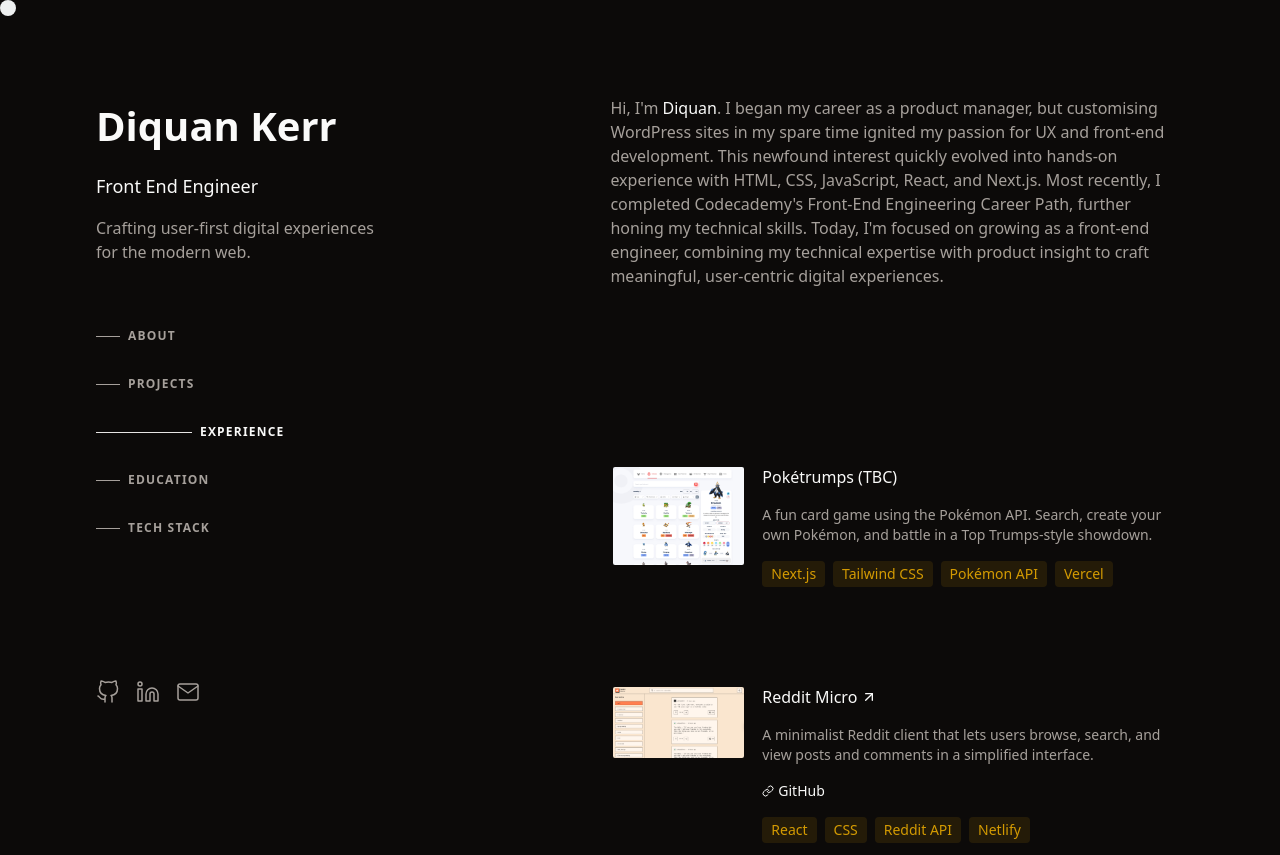
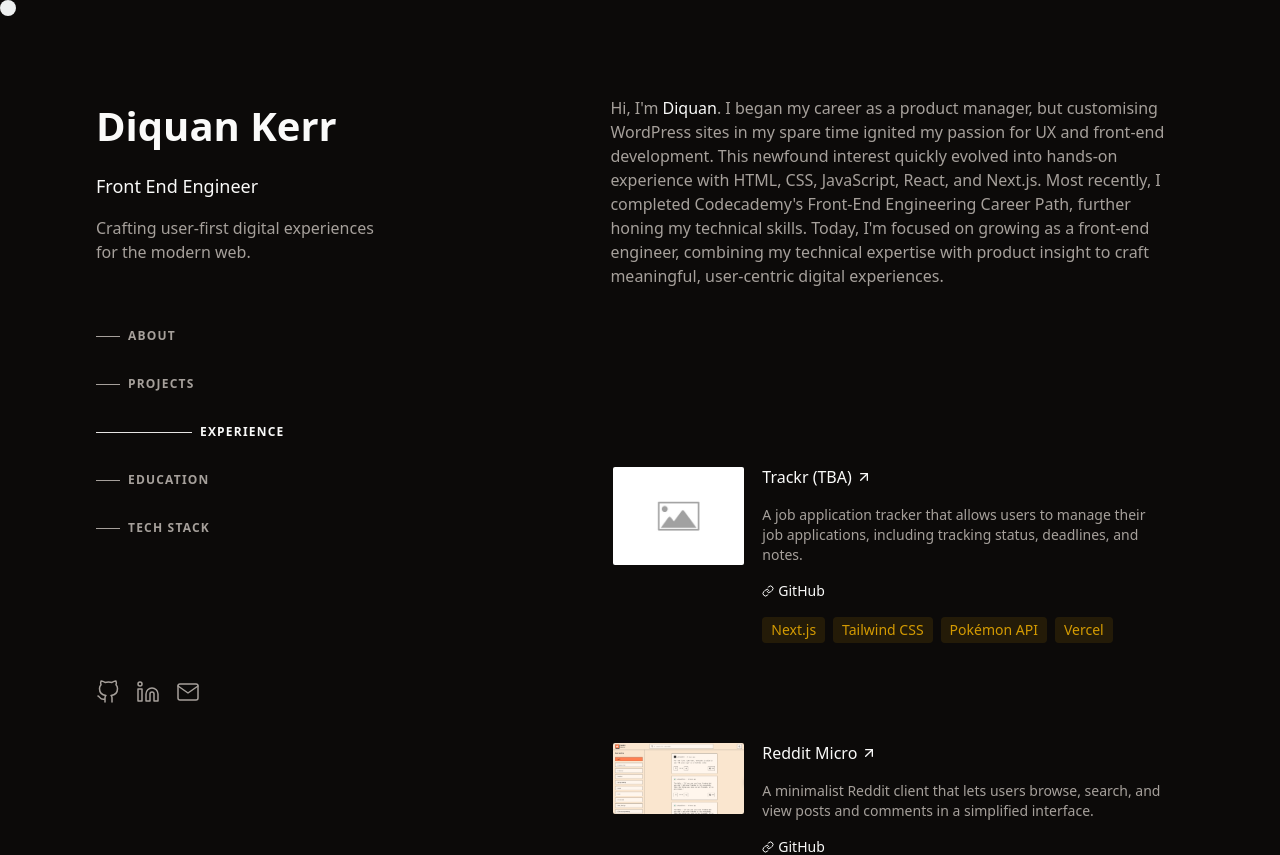
Before and after one commit to DeeKayMA/portfolio-v1, a Next.js app: page / in a window 1280 px wide. Shown: the top 855 px of the page. Built offline with nearby package versions, Linux system fonts and the light colour scheme.

Commit message:
Added Trackr project

```diff
--- a/src/app/page.tsx
+++ b/src/app/page.tsx
@@ -64,8 +64,21 @@
       <section aria-label="Projetcs" id="projects" >
         <h2 className={sectionTitle}>Projects</h2>
         <ul className="group/list flex flex-col gap-4 ">
+          {/* Tracka Project */}
+          <li className={projectListItem}>
+              <ProjectCard
+              name="Trackr (TBA)"
+              description="A job application tracker that allows users to manage their job applications, including tracking status, deadlines, and notes."
+              links={{
+                // "Live": "https://redditmicro.netlify.app",
+                "GitHub": "https://github.com/DeeKayMA/trackr"
+              }}
+              tools={["Next.js", "Tailwind CSS", "Pokémon API", "Vercel"]}
+              img="/images/placeholder-image.jpg"
+            />
+          </li>
           {/* Pokétrumps Project */}
-          <li className={projectListItem}>
+          {/* <li className={projectListItem}>
               <ProjectCard
               name="Pokétrumps (TBC)"
               description="A fun card game using the Pokémon API. Search, create your own Pokémon, and battle in a Top Trumps-style showdown."
@@ -76,7 +89,7 @@
               tools={["Next.js", "Tailwind CSS", "Pokémon API", "Vercel"]}
               img="/images/Pokedex.jpg"
             />
-          </li>
+          </li> */}
           {/* Reddit Micro Project */}
           <li className={projectListItem}>
             <ProjectCard
```
